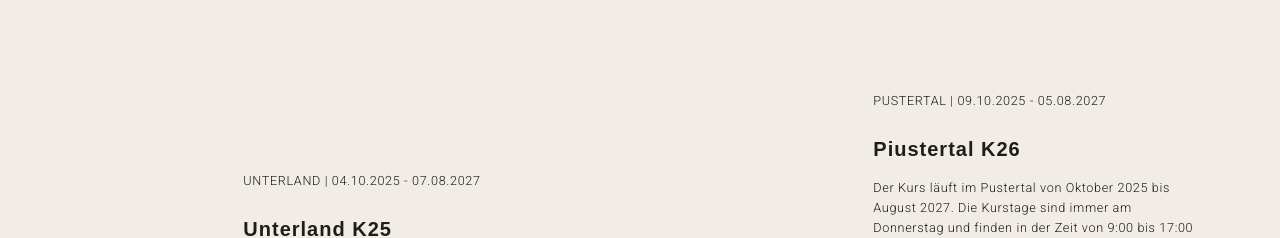
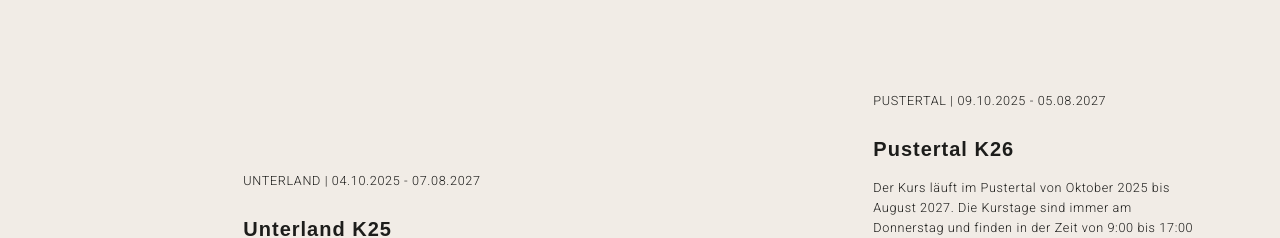
Before and after one commit to FelixRizzolli/kraeuterakademie.it_nuxt, a Nuxt app: page /kraeuterkurse in a window 1280 px wide. Shown: the part 1940-2178 px from the top of the page. Built offline with nearby package versions, Linux system fonts and the light colour scheme; a web font is replaced by a local one.

Commit message:
data: fix typo

```diff
--- a/app/layouts/default.vue
+++ b/app/layouts/default.vue
@@ -7,6 +7,9 @@
 </template>
 
 <script lang="ts" setup>
+import type { FooterProps } from '~/components/layout/Footer/Footer.vue';
+import type { HeaderProps } from '~/components/layout/Header/Header.vue';
+
 interface PageData {
     header: HeaderProps;
     footer: FooterProps;
--- a/app/pages/kraeuterkurse/index.vue
+++ b/app/pages/kraeuterkurse/index.vue
@@ -109,7 +109,7 @@ const pageData = ref<any>({
                 dates: ["2025-10-04", "2025-11-08", "2025-11-22", "2026-01-10", "2026-01-31", "2026-02-14", "2026-03-21", "2026-04-04", "2026-05-16", "2026-05-30", "2026-06-13", "2026-07-11", "2026-08-01", "2026-08-22", "2026-09-12", "2026-09-26", "2026-10-10", "2026-11-14", "2026-12-05", "2027-01-16", "2027-02-13", "2027-02-27", "2027-03-13", "2027-04-03", "2027-04-24", "2027-05-08", "2027-05-29", "2027-06-19", "2027-07-03", "2027-07-17", "2027-08-07"],
             },
             {
-                title: "Piustertal K26",
+                title: "Pustertal K26",
                 place: "Pustertal",
                 fromDate: "2025-10-09",
                 toDate: "2027-08-05",
```
